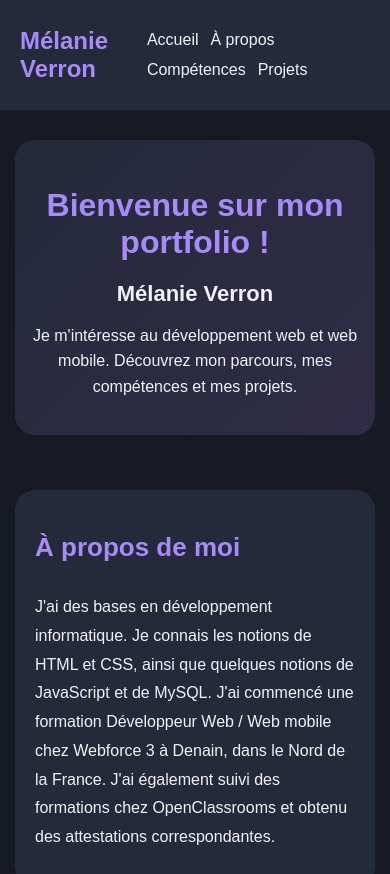
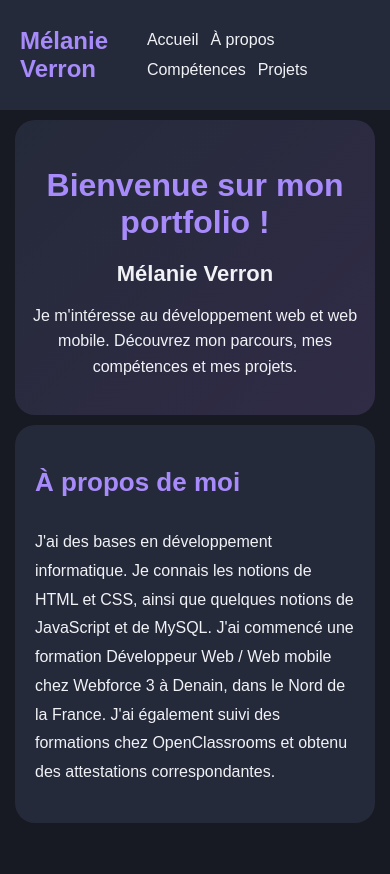
Before and after one commit to meverron/portfolio, a plain HTML site: page index.html in a window 390 px wide. Shown: the top 874 px of the page. Drawn offline with Linux system fonts and the light colour scheme.

Commit message:
Add files via upload

```diff
--- a/style.css
+++ b/style.css
@@ -237,7 +237,7 @@ nav a:hover{
 }
 
 #apropos {
-    margin: 25px 15px 40px;
+    margin: 10px 15px 40px;
     padding: 20px;
 }
 
@@ -281,7 +281,7 @@ nav a:hover{
 }
 
 #accueil {
-    padding: 30px 15px;
+    padding: 10px 15px 0;
     min-height: auto;
 }
 
```
